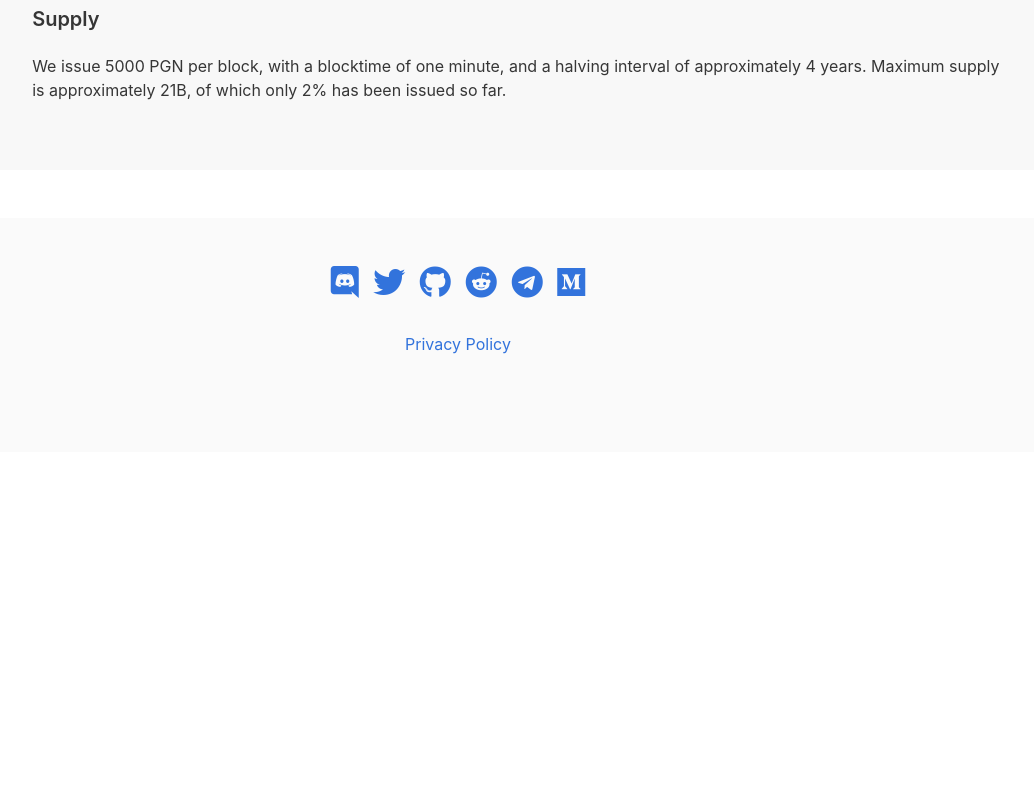
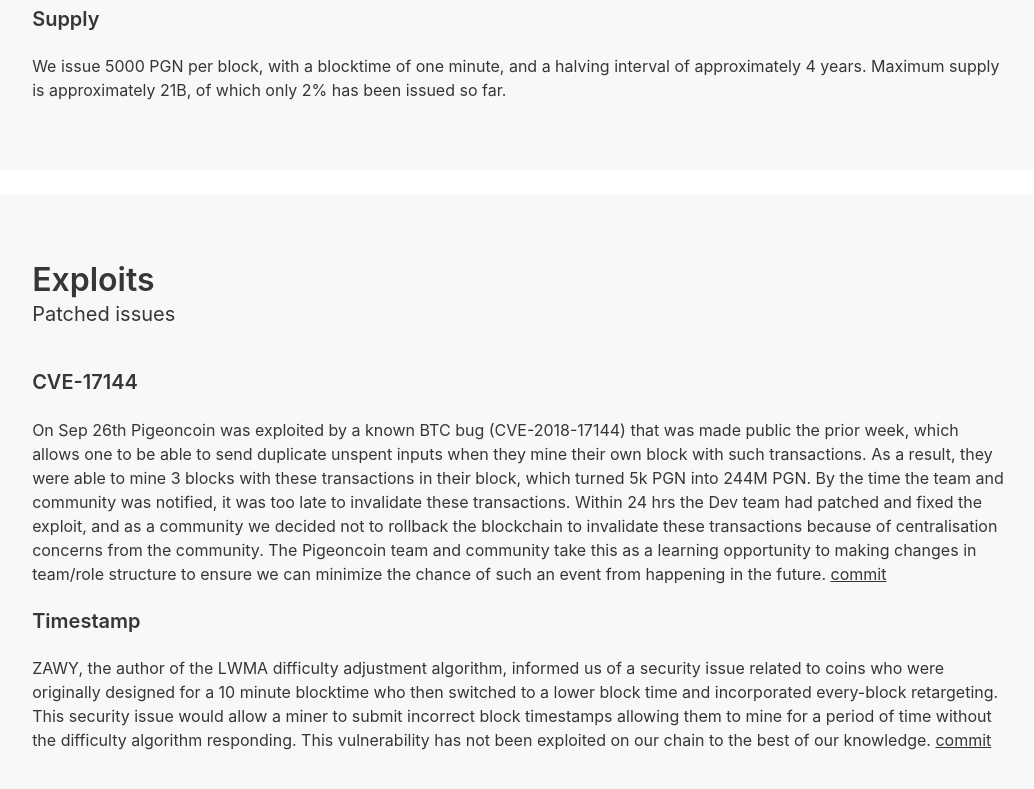
Before and after one commit to PigeoncoinClassic/pigeoncoinclassic.github.io, a Jekyll site: the page built from help.md, in a window 1280 px wide and 900 px high, scrolled down 1605 px. Shown: the top 789 px of the window, without its empty margins (182-1216 px from the left). Built offline with Jekyll 4.4.1, drawn with Linux system fonts in a browser that asks for light colours; nearby versions of some CDN libraries; comment, search, counter and statistics services are not loaded; before the commit the page ends 2057 px from its top, so only the background shows below that; some of the changed text lies outside the part shown.

Commit message:
multi-sig, expoits, no announcement, disclaimer, tres-commas

```diff
--- a/_config.yml
+++ b/_config.yml
@@ -5,7 +5,7 @@
   Messaging and payments for everyone. Security by Blockchain.
 
 notice:
-  show: true
+  show: false
   address: https://github.com/Pigeoncoin/pigeoncoin/releases/tag/v0.15.99.6
   text: Critical wallet update. Upgrade to 15.99.6.
   color: has-text-danger #success, warning, danger, info, primary, secondary
--- a/assets/main.js
+++ b/assets/main.js
@@ -107,7 +107,7 @@
   updateWidget("market-priceBtc", Math.round(market.priceBtc * 1e8) + " sats");
   updateWidget("market-volumeBtc", market.volumeBtc.toFixed(1) + " BTC");
   updateWidget("market-marketCapBtc", Math.round(market.marketCapBtc) + " BTC");
-  updateWidget("chain-supply", +(chain.supply / 1e6).toPrecision(2) + "M PGN");
+  updateWidget("chain-supply", +(chain.supply / 1e9).toPrecision(2) + "B PGN");
   updateSpan(
     "chain-supplyPercentage",
     +((chain.supply / (21 * 1e9)) * 100).toPrecision(2) + "%"
--- a/help.md
+++ b/help.md
@@ -5,9 +5,6 @@
 weight: 8
 
 categories:
-
-
-
   - title: Basics
     subtitle: The kitchen sink
     topics:
@@ -34,7 +31,7 @@
 
     - title: Exchanges
       content: |
-        Our official exchanges are [CryptoBridge](https://crypto-bridge.org/) and [QBTC](https://www.qbtc.com/). You can trade Pigeoncoin (PGN) against Bitcoin, Litecoin, Ravencoin, and CNYT.
+        Our official exchange is [CryptoBridge](https://crypto-bridge.org/), with other exchanges listed on the front page. Disclaimer: We cannot be held responsible for the conduct of any exchange. Trading on any platform is at your own risk.
 
 
   - title: Technology
@@ -56,4 +53,16 @@
     - title: Supply
       content: |
         We issue 5000 PGN per block, with a blocktime of one minute, and a halving interval of approximately 4 years. Maximum supply is approximately 21B, of which only <span data-id="chain-supplyPercentage">2%</span> has been issued so far.
+
+  - title: Exploits
+    subtitle: Patched issues
+    topics:
+
+      - title: CVE-17144
+        content: |
+          On Sep 26th Pigeoncoin was exploited by a known BTC bug (CVE-2018-17144) that was made public the prior week, which allows one to be able to send duplicate unspent inputs when they mine their own block with such transactions. As a result, they were able to mine 3 blocks with these transactions in their block, which turned 5k PGN into 244M PGN. By the time the team and community was notified, it was too late to invalidate these transactions. Within 24 hrs the Dev team had patched and fixed the exploit, and as a community we decided not to rollback the blockchain to invalidate these transactions because of centralisation concerns from the community. The Pigeoncoin team and community take this as a learning opportunity to making changes in team/role structure to ensure we can minimize the chance of such an event from happening in the future. [commit](https://github.com/Pigeoncoin/pigeoncoin/commit/cc4885cc8e176e4e68a6ef966638b6728191c853)
+
+      - title: Timestamp
+        content: |
+          ZAWY, the author of the LWMA difficulty adjustment algorithm, informed us of a security issue related to coins who were originally designed for a 10 minute blocktime who then switched to a lower block time and incorporated every-block retargeting. This security issue would allow a miner to submit incorrect block timestamps allowing them to mine for a period of time without the difficulty algorithm responding. This vulnerability has not been exploited on our chain to the best of our knowledge. [commit](https://github.com/Pigeoncoin/pigeoncoin/commit/90e2dcbe60aa413b4efba2ad4518bcd003a3dca0)
 ---
```
Also changed, not shown: index.md (+3 -1 lines), 1 other file.
